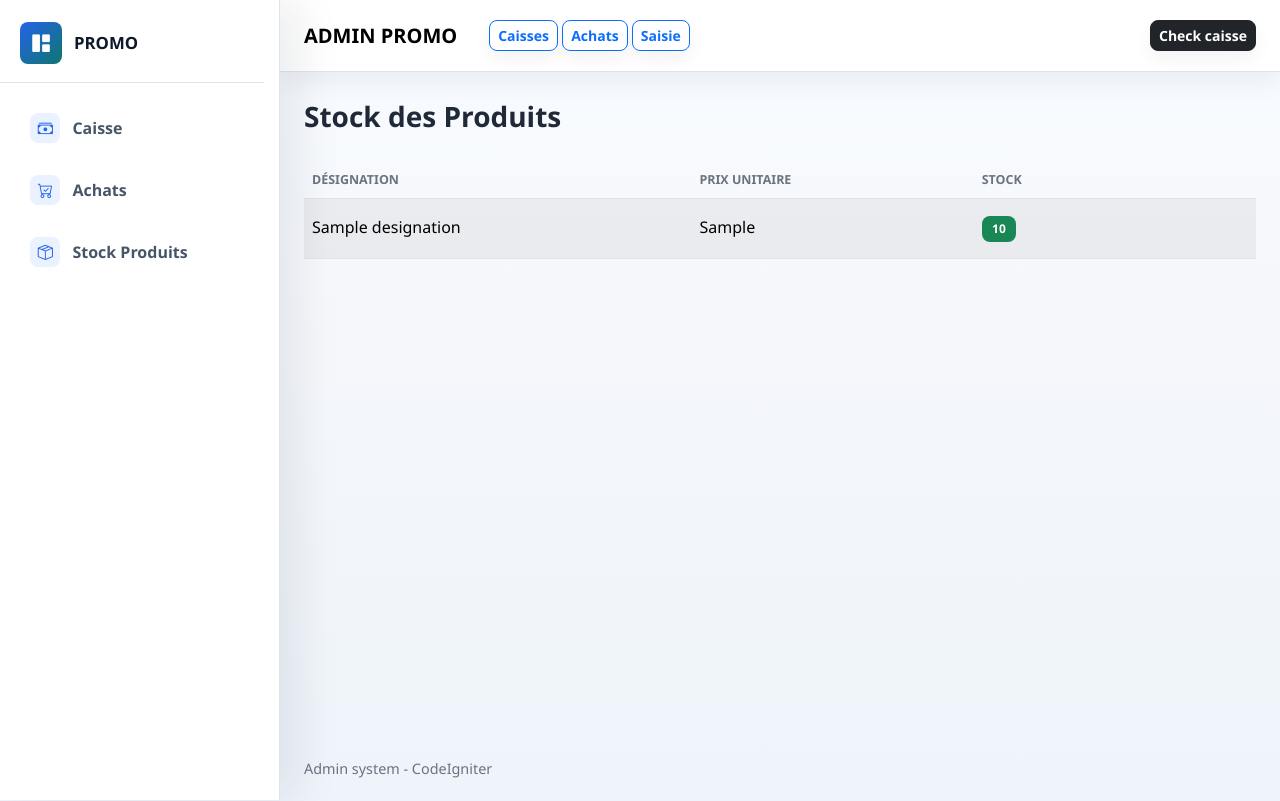
After one commit to Tsimbina/Promo, a CodeIgniter 4 app: template app/Views/produit/stock.php in a window 1280 px wide. The commit adds this page. Run offline with PHP 8.4 and a stand-in for CodeIgniter, Linux system fonts and the light colour scheme; the template is opened without the code that fills it: most values are stand-ins (such as "Sample title", 1, 10 or a date in 2020); some libraries are stand-ins or nearby versions.

Commit message:
[feat]: stock

```diff
--- a/app/Config/Routes.php
+++ b/app/Config/Routes.php
@@ -9,3 +9,6 @@ $routes->get('/', 'CaisseController::index');
 $routes->get('/check-caisse', 'CaisseController::checkCaisse');
 $routes->get('/achat/saisie', 'AchatController::index');
 $routes->post('/achat/save', 'AchatController::create');
+$routes->get('/stock', 'ProduitController::stock');
+$routes->get('/achat', 'AchatController::show');
+$routes->get('/achat/(:num)', 'AchatController::detail/$1');
--- a/app/Models/MouvementStock.php
+++ b/app/Models/MouvementStock.php
@@ -7,5 +7,5 @@ class MouvementStock extends Model
 {
     protected $table = 'mouvement_stock';
     protected $primaryKey = 'id';
-    protected $allowedFields = ['produit_id', 'code_mouvement', 'quantite', 'prix_unitaire'];
+    protected $allowedFields = ['produit_id', 'code_mouvement', 'quantite'];
 }
--- a/app/Views/layout/sidebar.php
+++ b/app/Views/layout/sidebar.php
@@ -7,7 +7,24 @@
   </div>
 
   <nav class="sidebar-nav">
-    <a class="nav-link" href="<?= site_url('/') ?>">Caisse</a>
-    <a class="nav-link" href="<?= site_url('/achat') ?>">Achats</a>
+
+    <!-- Caisse -->
+    <a class="nav-link" href="<?= site_url('/') ?>">
+      <span class="nav-icon"><i class="bi bi-cash-stack"></i></span>
+      <span class="nav-text">Caisse</span>
+    </a>
+
+    <!-- Achats -->
+    <a class="nav-link" href="<?= site_url('/achat') ?>">
+      <span class="nav-icon"><i class="bi bi-cart-check"></i></span>
+      <span class="nav-text">Achats</span>
+    </a>
+
+    <!-- STOCK (nouveau) -->
+    <a class="nav-link" href="<?= site_url('/stock') ?>">
+      <span class="nav-icon"><i class="bi bi-box-seam"></i></span>
+      <span class="nav-text">Stock Produits</span>
+    </a>
+
   </nav>
 </aside>
--- /dev/null
+++ b/app/Views/produit/stock.php
@@ -0,0 +1,38 @@
+<?= $this->extend('layout/admin') ?>
+<?= $this->section('content') ?>
+
+<div class="page-heading">
+    <h1 class="h3">Stock des Produits</h1>
+</div>
+
+<table class="table table-striped">
+    <thead>
+        <tr>
+            <th>Désignation</th>
+            <th>Prix unitaire</th>
+            <th>Stock</th>
+        </tr>
+    </thead>
+
+    <tbody>
+        <?php foreach ($stocks as $s): ?>
+            <tr>
+                <td><?= esc($s['designation']) ?></td>
+                <td><?= esc($s['prix_unitaire']) ?></td>
+                <td>
+                    <?php if ($s['stock'] <= 0): ?>
+                        <span class="badge text-bg-danger">
+                            <?= $s['stock'] ?>
+                        </span>
+                    <?php else: ?>
+                        <span class="badge text-bg-success">
+                            <?= $s['stock'] ?>
+                        </span>
+                    <?php endif; ?>
+                </td>
+            </tr>
+        <?php endforeach; ?>
+    </tbody>
+</table>
+
+<?= $this->endSection() ?>
```
Also changed, not shown: app/Controllers/ProduitController.php (+35 -1 lines).
